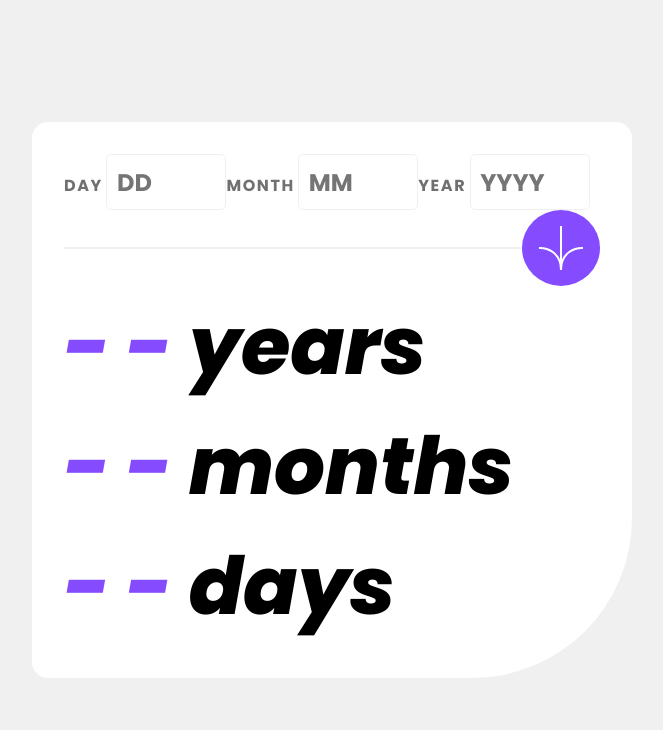
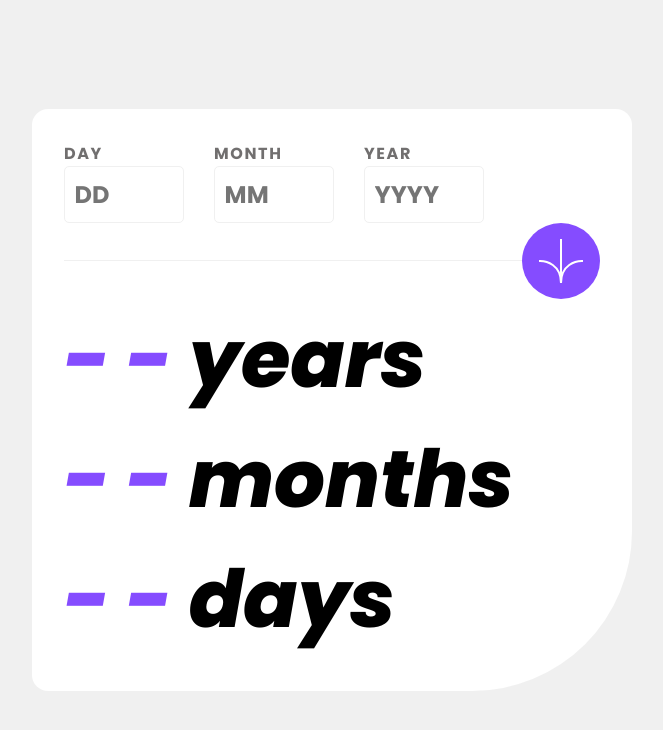
Before and after one commit to antoniornneto/Age-Calculator, a plain HTML site: page index.html in a window 1280 px wide. Shown: the whole page, without its empty margins (308-971 px from the left). Drawn offline with Linux system fonts and the light colour scheme.

Commit message:
Update style.css

```diff
--- a/style.css
+++ b/style.css
@@ -66,7 +66,7 @@ label {
    letter-spacing: .1rem;
 }
 
-#input_container {
+.input_container {
    width: 150px;
    display: flex;
    flex-direction: column;
```
